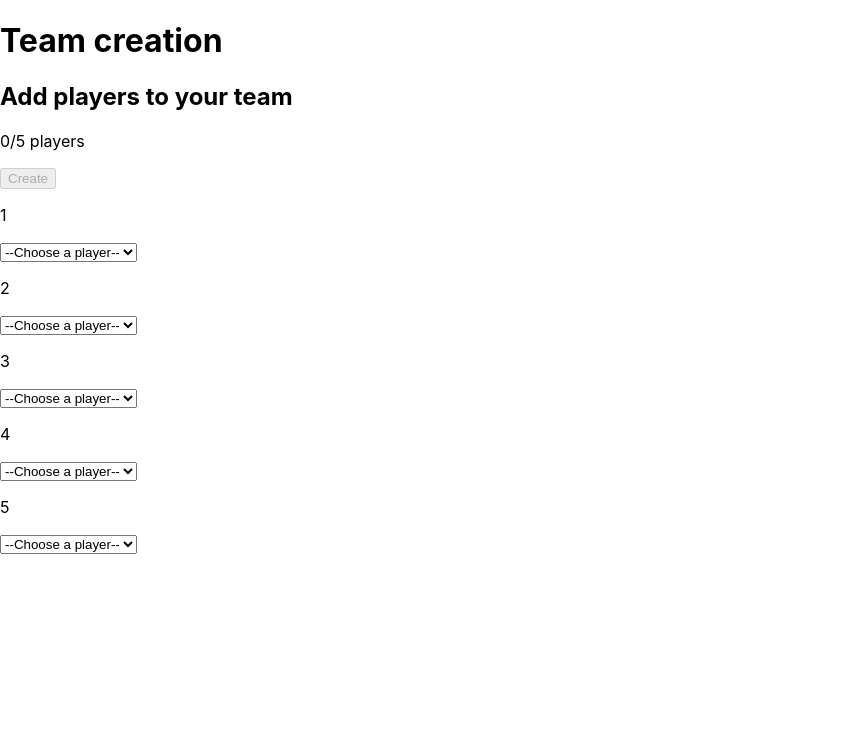
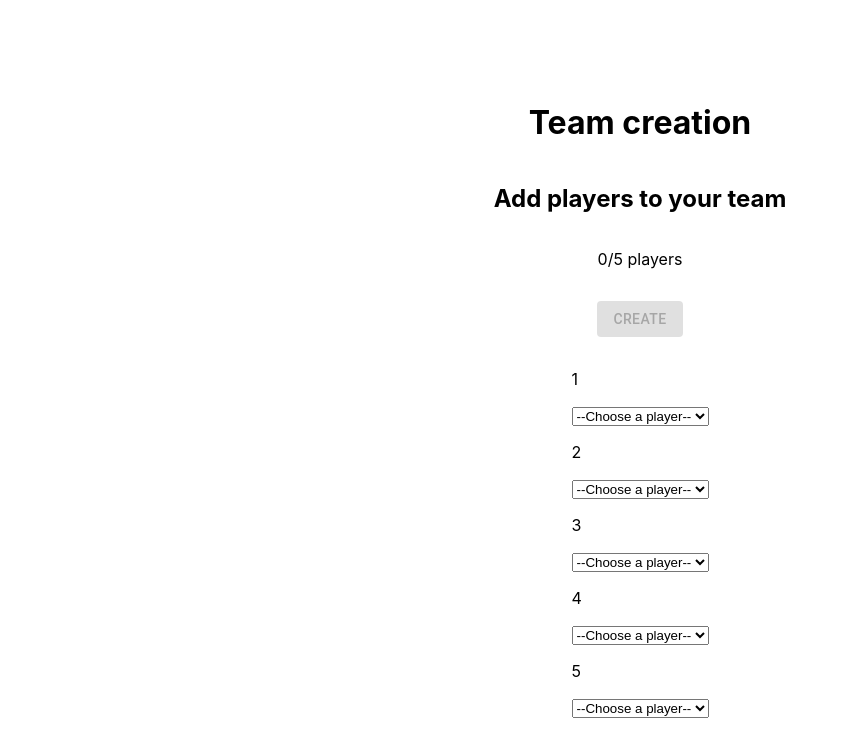
Before and after one commit to romaintailhurat/nbadatawebapp, a Next.js app: page /teams/create in a window 1280 px wide. Shown: the top 756 px of the page, without its empty margins (0-848 px from the left). Built offline with nearby package versions, Linux system fonts and the light colour scheme.

Commit message:
Team creation, styling with new button

```diff
--- a/package.json
+++ b/package.json
@@ -9,6 +9,9 @@
     "lint": "next lint"
   },
   "dependencies": {
+    "@emotion/react": "^11.9.0",
+    "@emotion/styled": "^11.8.1",
+    "@mui/material": "^5.6.1",
     "@supabase/supabase-js": "^1.33.3",
     "next": "12.1.0",
     "react": "17.0.2",
--- a/pages/teams/create/index.jsx
+++ b/pages/teams/create/index.jsx
@@ -1,4 +1,6 @@
 import { useState } from 'react';
+import Button from '@mui/material/Button';
+import styles from '../../../styles/Home.module.css';
 
 const teamSize = 5;
 
@@ -14,7 +16,9 @@ function checkTeam(team) {
 
 function PlayerAdder({ i, state, setstate, players }) {
 	const handleChange = (event, idx) => {
-    const candidate = players.filter(player => player.player_id === event.target.value);
+		const candidate = players.filter(
+			player => player.player_id === event.target.value
+		);
 		state[idx] = candidate.shift();
 		setstate([...state]);
 	};
@@ -44,12 +48,14 @@ function TeamCreation() {
 		{ player_id: 'iverson', player_name: 'Allen Iverson' }
 	];
 
-  const handleClick = event => {
-    fetch("https://httpbin.org/post", {method: "POST", body: state}).then(resp => resp.json()).then(data => console.log(data));
-  }
+	const handleClick = event => {
+		fetch('https://httpbin.org/post', { method: 'POST', body: state })
+			.then(resp => resp.json())
+			.then(data => console.log(data));
+	};
 
 	return (
-		<div>
+		<div className={styles.container}>
 			<h1>Team creation</h1>
 			<h2>Add players to your team</h2>
 			<p>
@@ -59,11 +65,16 @@ function TeamCreation() {
 						.filter(element => element !== '').length
 				}/{teamSize} players
 			</p>
+
 			<p>
 				{checkTeam(state) ? (
-					<button onClick={e => handleClick(e)}>Create</button>
+					<Button variant="contained" onClick={e => handleClick(e)}>
+						Create
+					</Button>
 				) : (
-					<button disabled>Create</button>
+					<Button variant="contained" disabled>
+            Create
+          </Button>
 				)}
 			</p>
 			{[...Array(teamSize).keys()].map(i => (
```
Also changed, not shown: pages/teams/index.jsx (+6 -1 lines), 1 other file (tests, documents, lock files or other folders).
